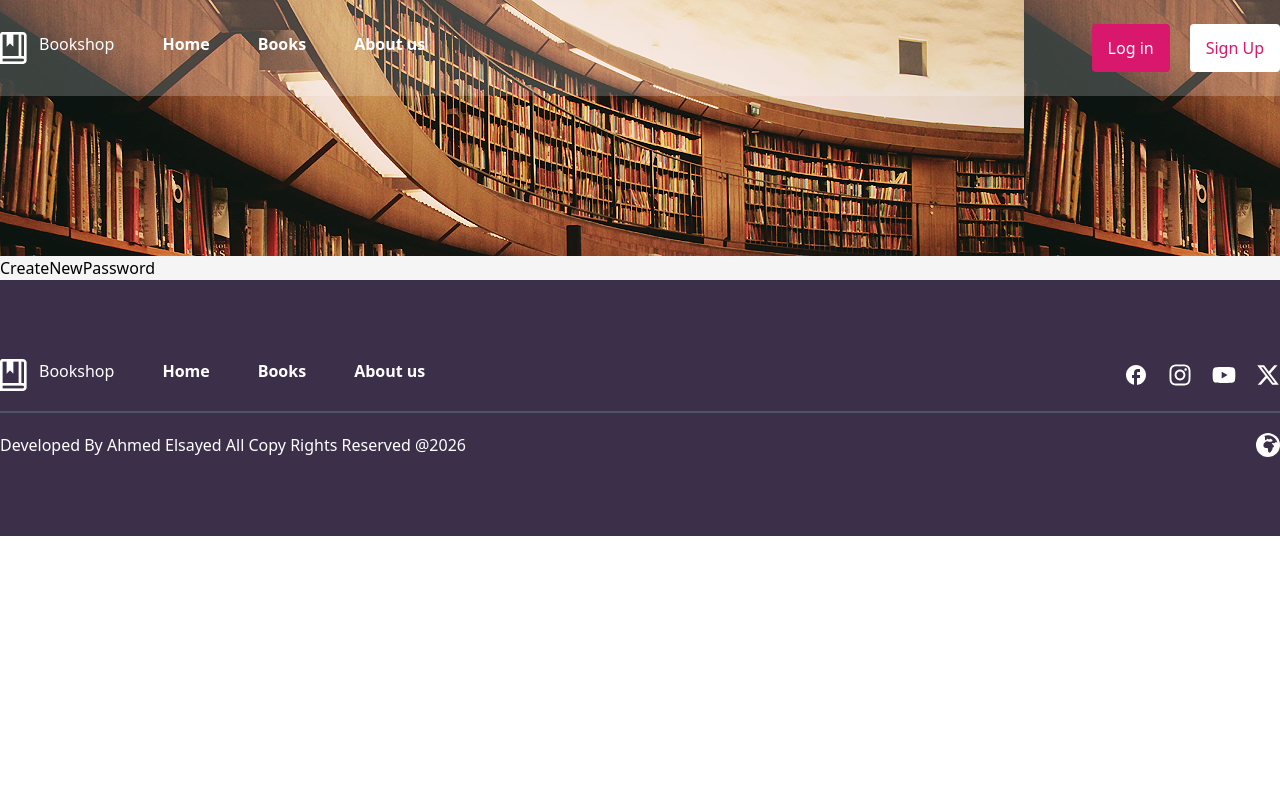
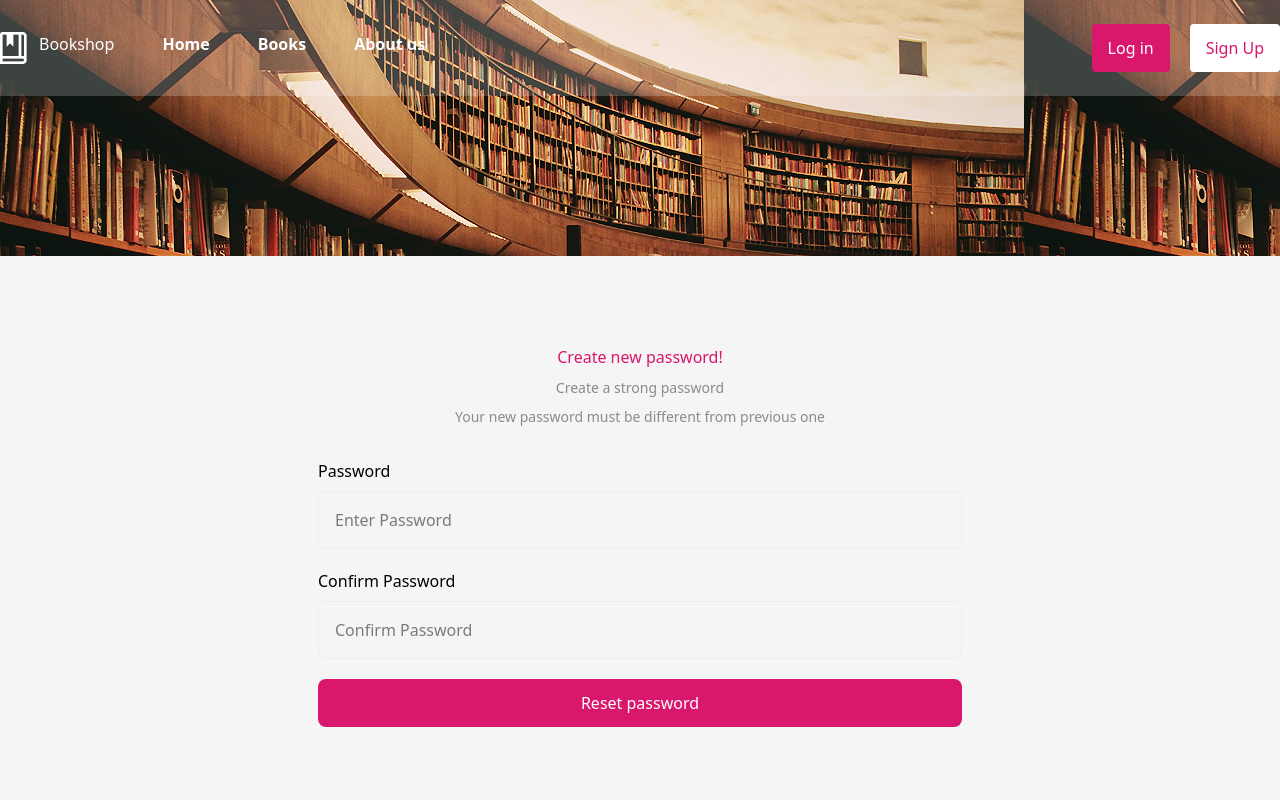
Before and after one commit to Ahmedelsayed55/book-store, a React (Vite) app: page /login/password in a window 1280 px wide. Shown: the top 800 px of the page. Built offline with nearby package versions, Linux system fonts and the light colour scheme.

Commit message:
reset and create new password

```diff
--- a/src/Component/CreateNewPassword.jsx
+++ b/src/Component/CreateNewPassword.jsx
@@ -1,11 +1,101 @@
-import React from 'react'
+import React from "react";
+import { ErrorMessage, Field, Form, Formik } from "formik";
+import * as Yup from "yup"; // ضروري جداً
+import axios from "axios";
+import { useNavigate } from "react-router-dom"; // ضروري جداً
 
 const CreateNewPassword = () => {
+  const navigate = useNavigate();
+  const domain = "https://your-api-domain.com"; // تأكد من تعريف الدومين
+
+  const handleResetPassword = (values) => {
+    console.log(values);
+    axios
+      .post(domain + "/reset-password", values) // غير المسار حسب الـ API الخاص بك
+      .then((res) => {
+        localStorage.setItem("userInfo", JSON.stringify(res.data.data.user));
+        localStorage.setItem("token", res.data.data.token);
+        navigate("/");
+      })
+      .catch((err) => {
+        console.log("STATUS:", err.response?.status);
+        console.log("ERROR DATA:", err.response?.data);
+      });
+  };
+
+  const registerSchema = Yup.object().shape({
+    password: Yup.string()
+      .min(6, "Password must be at least 6 characters")
+      .required("Password is required"),
+    password_confirmation: Yup.string()
+      .oneOf([Yup.ref("password"), null], "Passwords must match")
+      .required("Confirm your password"),
+  });
+
   return (
-    <div>
-      CreateNewPassword
+    <div className="min-h-[70vh] items-center justify-center flex flex-col gap-8">
+      <div className="flex flex-col gap-2">
+        <h2 className="text-[#D9176C] text-center text-[16px]">Create new password!</h2>
+        <p className="text-[#22222280] text-center text-[14px]">Create a strong password</p>
+        <p className="text-[#22222280] text-center text-[14px]">
+          Your new password must be different from previous one
+        </p>
+      </div>
+      <Formik
+        initialValues={{
+          password: "",
+          password_confirmation: "",
+        }}
+        validationSchema={registerSchema}
+        onSubmit={(values) => {
+          handleResetPassword(values);
+        }}
+      >
+        <Form className="w-full px-4 md:w-169 flex flex-col gap-5 mx-auto">
+          <div className="flex flex-col gap-5">
+            {/* Password Field */}
+            <div className="flex flex-col gap-2">
+              <label>Password</label>
+              <Field
+                name="password"
+                type="password"
+                placeholder="Enter Password"
+                className="p-4 rounded-lg border border-[#22222233]/20 outline-0"
+              />
+              <ErrorMessage
+                name="password"
+                component="p"
+                className="text-red-500 text-sm"
+              />
+            </div>
+
+            {/* Confirm Password Field */}
+            <div className="flex flex-col gap-2">
+              <label>Confirm Password</label>
+              <Field
+                name="password_confirmation"
+                type="password"
+                placeholder="Confirm Password"
+                className="p-4 rounded-lg border border-[#22222233]/20 outline-0"
+              />
+              <ErrorMessage
+                name="password_confirmation"
+                component="p"
+                className="text-red-500 text-sm"
+              />
+            </div>
+
+            <button
+              type="submit"
+              className="p-3 bg-[#D9176C] rounded-lg text-white cursor-pointer hover:bg-[#b01257] transition-colors"
+            >
+              Reset password
+            </button>
+          </div>
+        </Form>
+      </Formik>
     </div>
-  )
-}
+  );
+};
 
-export default CreateNewPassword
+export default CreateNewPassword;
--- a/src/Component/ResetPassword.jsx
+++ b/src/Component/ResetPassword.jsx
@@ -1,11 +1,41 @@
-import React from 'react'
+import React from "react";
+import { useNavigate } from "react-router-dom";
 
 const ResetPassword = () => {
+  const navigate = useNavigate()
+  const handleInput = (e) => {
+    if (e.target.value) {
+      e.target.nextElementSibling?.focus();
+    }
+  };
+
+  const handleKeyDown = (e) => {
+    if (e.key === "Backspace" && !e.target.value) {
+      e.target.previousElementSibling?.focus();
+    }
+  };
   return (
-    <div>
-      ResetPassword
+    <div className="py-16 flex flex-col items-center justify-center gap-5">
+      <div className="text-center">
+        <h2 className="text-[#D9176C] text-[16px]">Reset your password!</h2>
+        <p className="text-[#22222280] text-[14px]">
+          Enter the 4 dights code that you received on your email
+        </p>
+      </div>
+      <div className="flex gap-3">
+        {[0, 1, 2, 3].map(() => (
+          <input
+            maxLength={1}
+            onInput={handleInput}
+            onKeyDown={handleKeyDown}
+            className="w-14 h-14 shadow outline-0 border border-gray-400 text-center text-2xl     focus:border-gray-600 "
+          />
+        ))}
+      </div>
+      <button onClick={()=> navigate("/login/password")}  className="bg-[#D9176C] px-20 py-3 text-white rounded-md">Reset password</button>
+      <p className="text-[#222222]">Didn’t receive a code?<span className="text-[#D9176C] cursor-pointer">Send again</span></p>
     </div>
-  )
-}
+  );
+};
 
-export default ResetPassword
+export default ResetPassword;
```
